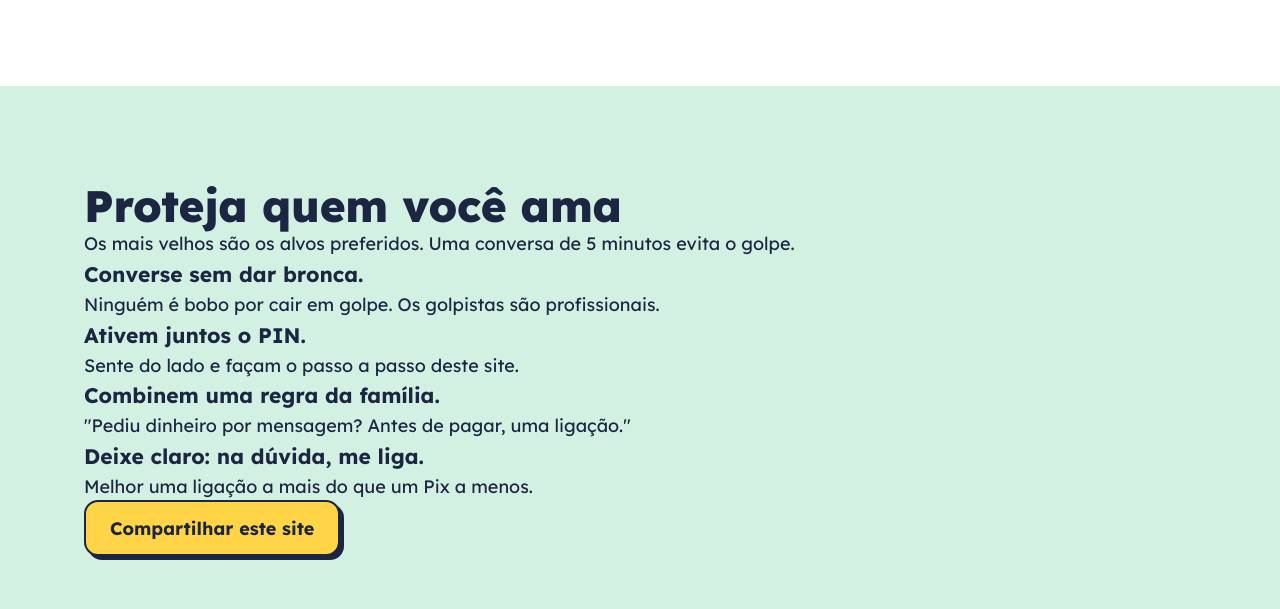
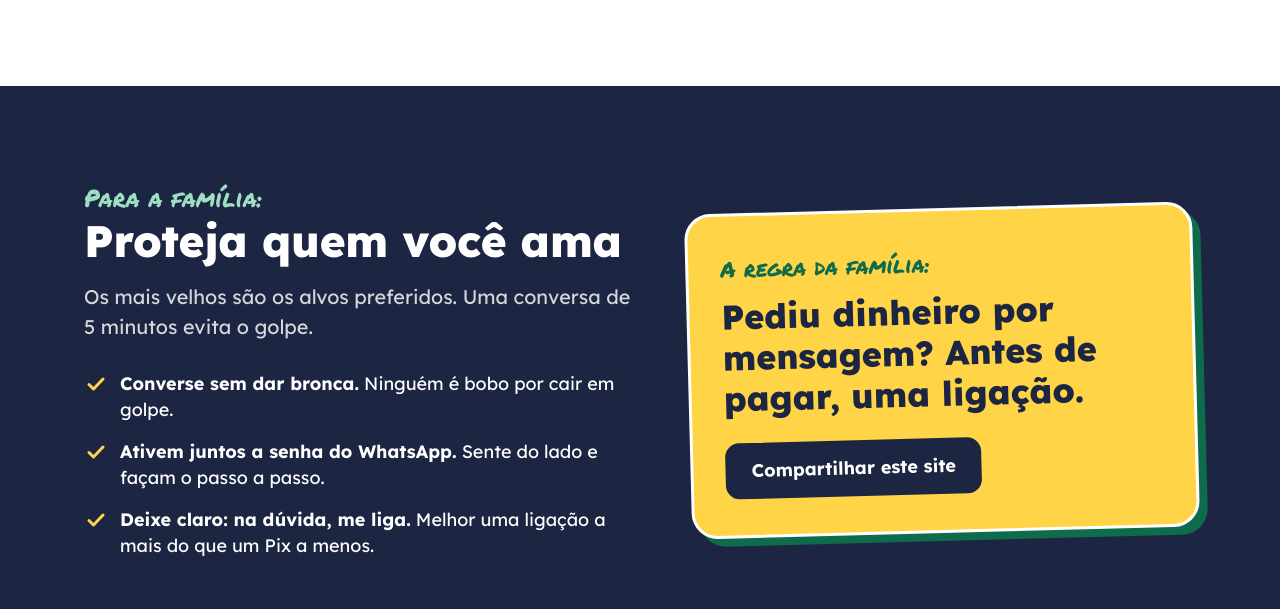
Before and after one commit to mj01px/codigo-seguro, a React (Vite) app: page / in a window 1280 px wide. Shown: the part 5056-5665 px from the top of the page. Built offline with nearby package versions, Linux system fonts and the light colour scheme.

Commit message:
feat(family): add the family rule card and reuse the copy hook for sharing

```diff
--- a/src/sections/Family.tsx
+++ b/src/sections/Family.tsx
@@ -1,96 +1,69 @@
-import { useState } from 'react';
 import { Button } from '../components/Button';
+import { CheckIcon } from '../components/Icons';
 import { Section } from '../components/Section';
+import { SectionHead } from '../components/SectionHead';
+import { useCopy } from '../hooks/useCopy';
 
 const FAMILY_ITEMS = [
-  {
-    title: 'Converse sem dar bronca.',
-    description:
-      'Ninguém é bobo por cair em golpe. Os golpistas são profissionais.',
-  },
-  {
-    title: 'Ativem juntos o PIN.',
-    description: 'Sente do lado e façam o passo a passo deste site.',
-  },
-  {
-    title: 'Combinem uma regra da família.',
-    description:
-      '"Pediu dinheiro por mensagem? Antes de pagar, uma ligação."',
-  },
-  {
-    title: 'Deixe claro: na dúvida, me liga.',
-    description: 'Melhor uma ligação a mais do que um Pix a menos.',
-  },
+  { title: 'Converse sem dar bronca.', text: 'Ninguém é bobo por cair em golpe.' },
+  { title: 'Ativem juntos a senha do WhatsApp.', text: 'Sente do lado e façam o passo a passo.' },
+  { title: 'Deixe claro: na dúvida, me liga.', text: 'Melhor uma ligação a mais do que um Pix a menos.' },
 ];
 
 export function Family() {
-  const [copiedLink, setCopiedLink] = useState(false);
+  const { copied, copy } = useCopy();
 
   async function handleShare() {
-    const shareUrl = window.location.href;
-    const shareData = {
-      title: 'Código Seguro',
-      text: 'Aprenda a proteger seu WhatsApp contra o golpe do código por SMS.',
-      url: shareUrl,
-    };
+    const url = window.location.href.split('#')[0];
 
     if (typeof navigator.share === 'function') {
       try {
-        await navigator.share(shareData);
+        await navigator.share({
+          title: 'Código Seguro',
+          text: 'Aprenda a proteger seu WhatsApp contra o golpe do código por SMS.',
+          url,
+        });
         return;
       } catch (err) {
-        if (err instanceof Error && err.name === 'AbortError') {
-          return;
-        }
+        // Cancelar o compartilhamento não é erro. Outras falhas caem na cópia do link.
+        if (err instanceof Error && err.name === 'AbortError') return;
       }
     }
 
-    try {
-      await navigator.clipboard.writeText(shareUrl);
-      setCopiedLink(true);
-      window.setTimeout(() => setCopiedLink(false), 3000);
-    } catch {
-      const textarea = document.createElement('textarea');
-      textarea.value = shareUrl;
-      textarea.style.position = 'fixed';
-      textarea.style.opacity = '0';
-      document.body.appendChild(textarea);
-      textarea.select();
-      try {
-        document.execCommand('copy');
-        setCopiedLink(true);
-        window.setTimeout(() => setCopiedLink(false), 3000);
-      } finally {
-        document.body.removeChild(textarea);
-      }
-    }
+    await copy(url);
   }
 
   return (
-    <Section id="familia" tone="mint" aria-labelledby="familia-title">
-      <div className="section-header">
-        <h2 id="familia-title" className="section-title">
-          Proteja quem você ama
-        </h2>
-        <p className="section-subtitle">
-          Os mais velhos são os alvos preferidos. Uma conversa de 5 minutos
-          evita o golpe.
-        </p>
-      </div>
+    <Section id="familia" tone="navy" aria-labelledby="familia-title">
+      <div className="family">
+        <div className="family__text">
+          <SectionHead id="familia-title" eyebrow="Para a família:" eyebrowTone="mint" title="Proteja quem você ama">
+            Os mais velhos são os alvos preferidos. Uma conversa de 5 minutos evita o golpe.
+          </SectionHead>
+          <ul className="family__list">
+            {FAMILY_ITEMS.map((item) => (
+              <li key={item.title}>
+                <CheckIcon />
+                <span>
+                  <strong>{item.title}</strong> {item.text}
+                </span>
+              </li>
+            ))}
+          </ul>
+        </div>
 
-      <ul className="family-grid">
-        {FAMILY_ITEMS.map((item) => (
-          <li key={item.title} className="family-item">
-            <h3 className="family-item__title">{item.title}</h3>
-            <p className="family-item__text">{item.description}</p>
-          </li>
-        ))}
-      </ul>
-
-      <div className="family-cta">
-        <Button variant="primary" onClick={handleShare} aria-live="polite">
-          {copiedLink ? 'Link copiado!' : 'Compartilhar este site'}
-        </Button>
+        <figure className="family-rule">
+          <figcaption className="family-rule__label">A regra da família:</figcaption>
+          <blockquote>
+            <p className="family-rule__quote">Pediu dinheiro por mensagem? Antes de pagar, uma ligação.</p>
+          </blockquote>
+          <Button variant="navy" onClick={() => void handleShare()}>
+            {copied ? 'Link copiado!' : 'Compartilhar este site'}
+          </Button>
+          <span className="sr-only" role="status">
+            {copied ? 'Link copiado.' : ''}
+          </span>
+        </figure>
       </div>
     </Section>
   );
```
